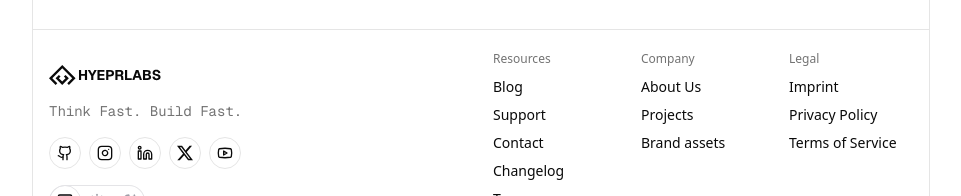
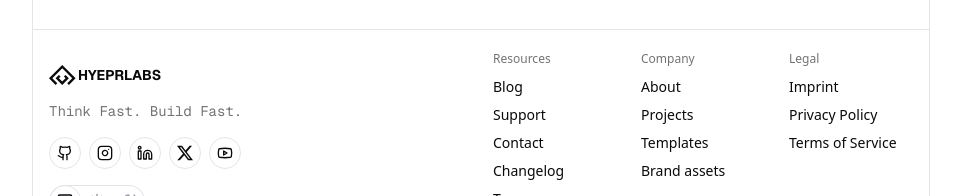
Before and after one commit to hyeprlabs/hyeprlabs, a Next.js app: page /changelog in a window 1280 px wide. Shown: the part 2620-2816 px from the top of the page, without its empty margins (159-1120 px from the left). Built offline with nearby package versions, Linux system fonts and the light colour scheme.

Commit message:
refactor: update title in Brand page and adjust footer links for consistency

```diff
--- a/src/app/(marketing)/brand/page.tsx
+++ b/src/app/(marketing)/brand/page.tsx
@@ -15,7 +15,7 @@ export default function Page() {
     <>
       <MarketingHero
         badge="BRAND"
-        title="Brand Guidelines"
+        title="Brand assets"
         description="Access our brand guidelines and download our brand kit. Coming soon."
       />
       <Article />
--- a/src/components/marketing/footer.tsx
+++ b/src/components/marketing/footer.tsx
@@ -126,12 +126,16 @@ const resources = [
 
 const company = [
   {
-    title: "About Us",
+    title: "About",
     href: "/about",
   },
   {
     title: "Projects",
     href: "/projects",
+  },
+    {
+    title: "Templates",
+    href: "/templates",
   },
   {
     title: "Brand assets",
```
